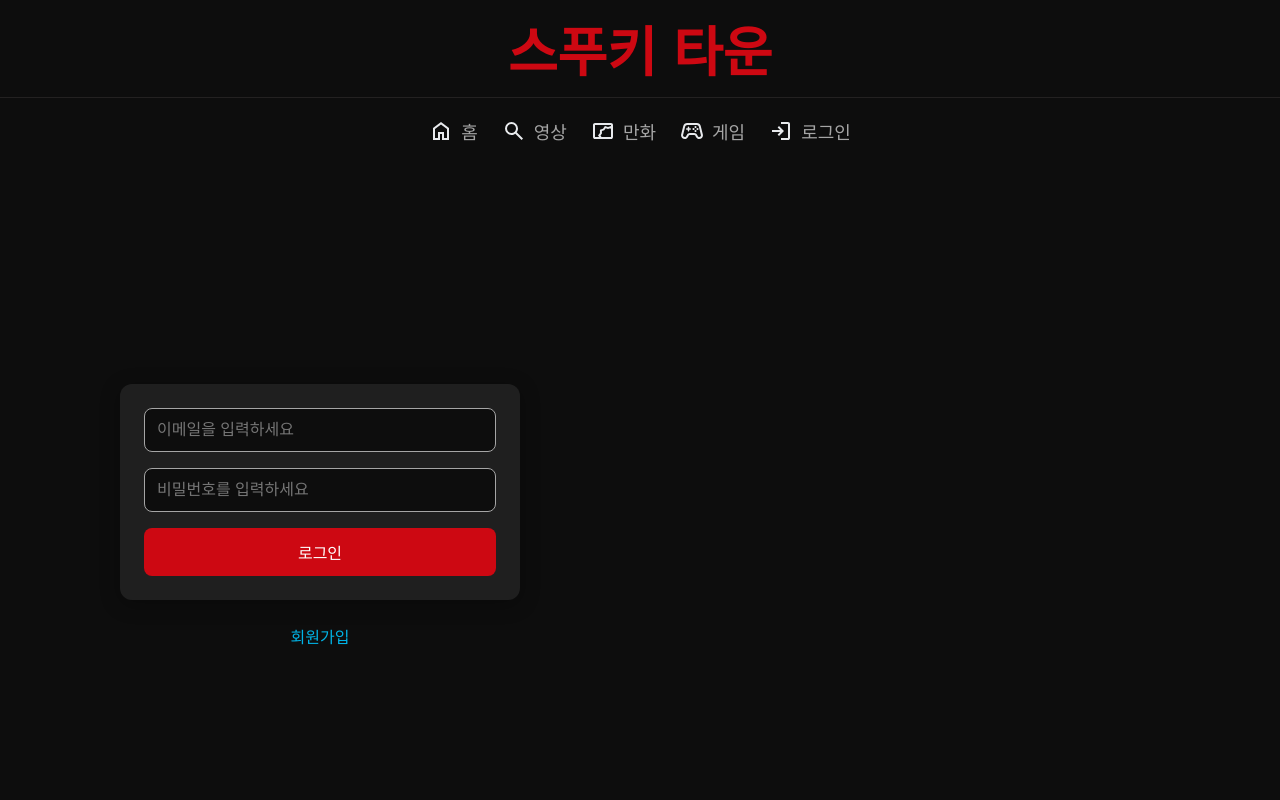
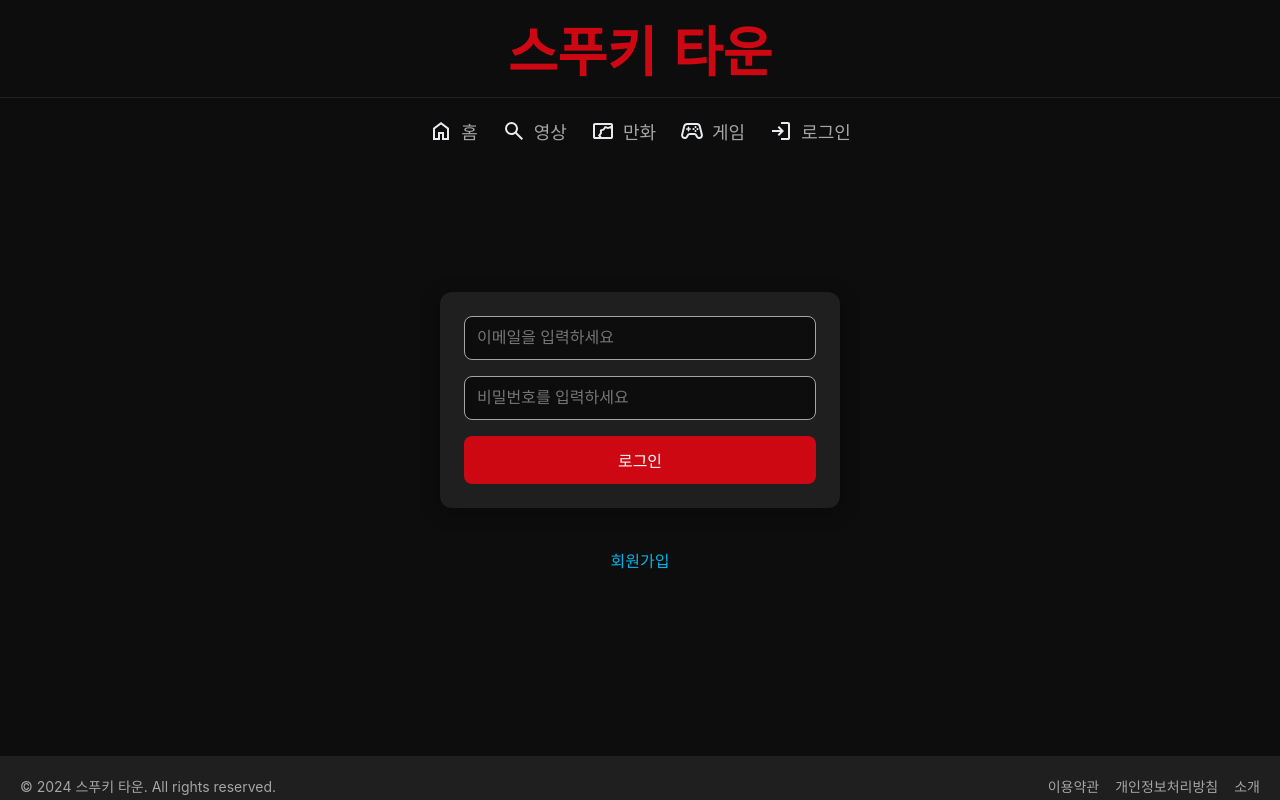
Before and after one commit to Hoogokok/spooky-town-vite, a React (Vite) app: page /login in a window 1280 px wide. Shown: the top 800 px of the page. Built offline with nearby package versions, Linux system fonts and the light colour scheme; no server answers.

Commit message:
style: 로그인 페이지 중앙 정렬 레이아웃 적용
- MainLayout content 영역에 flex 레이아웃 추가
- content 영역 내 컨텐츠 중앙 정렬 적용
- 로그인 폼 여백 및 높이 조정

```diff
--- a/src/components/layout/mainLayout.css
+++ b/src/components/layout/mainLayout.css
@@ -19,6 +19,8 @@
     flex: 1;
     padding: var(--spacing-5);
     padding-top: 120px;
+    display: flex;
+    justify-content: center;
 }
 
 @media (max-width: 768px) {
--- a/src/pages/Login/login.css
+++ b/src/pages/Login/login.css
@@ -3,8 +3,7 @@
     flex-direction: column;
     align-items: center;
     justify-content: center;
-    height: 100vh;
-    background-color: var(--color-background);
+    min-height: calc(100vh - 120px - var(--height-mobile-nav));
 }
 
 .loginForm {
@@ -14,6 +13,7 @@
     box-shadow: var(--shadow-modal);
     width: 100%;
     max-width: 400px;
+    margin: var(--spacing-4);
 }
 
 .loginInput {
```
